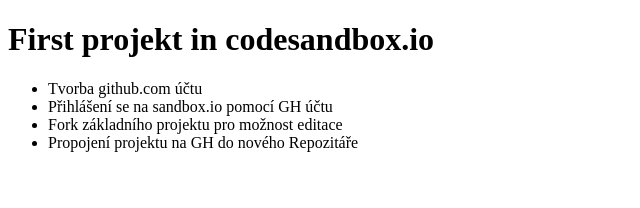
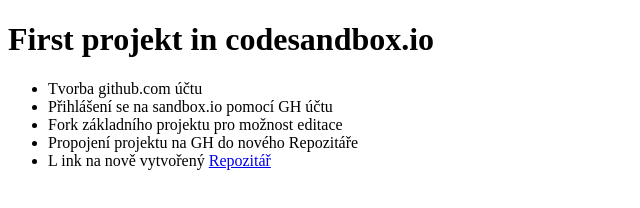
Before and after one commit to josefmuck/TWW-, a website: page index.html in a window 1280 px wide. Shown: the whole page, without its empty margins (0-640 px from the left). Drawn offline with Linux system fonts and the light colour scheme.

Commit message:
Přidán link na Repozitář

```diff
--- a/index.html
+++ b/index.html
@@ -13,6 +13,12 @@
       <li>Přihlášení se na sandbox.io pomocí GH účtu</li>
       <li>Fork základního projektu pro možnost editace</li>
       <li>Propojení projektu na GH do nového Repozitáře</li>
+      <li>
+        L ink na nově vytvořený
+        <a title="Odkaz na github.com" href="https://github.com/josefmuck/TWW-">
+          Repozitář</a
+        >
+      </li>
     </ul>
   </body>
 </html>
```
